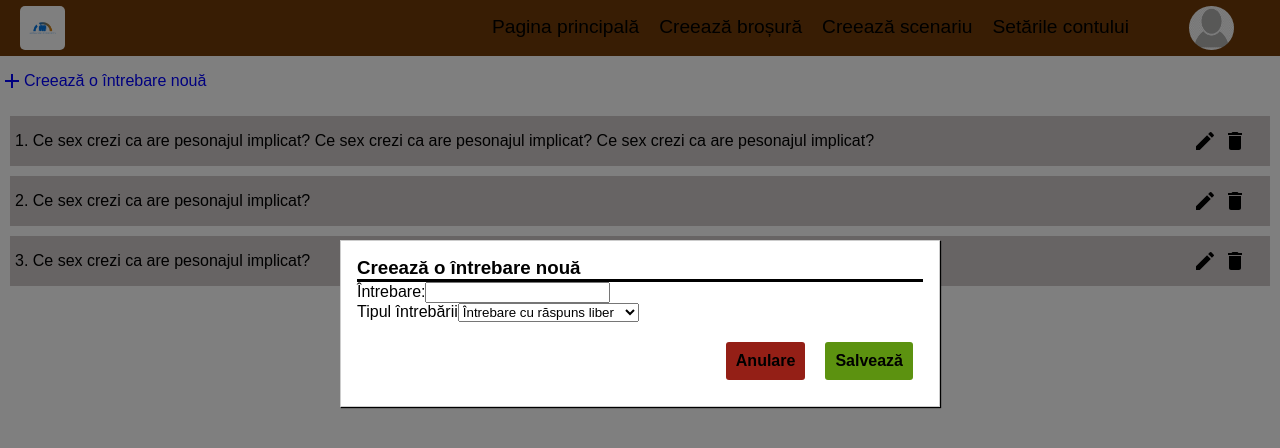
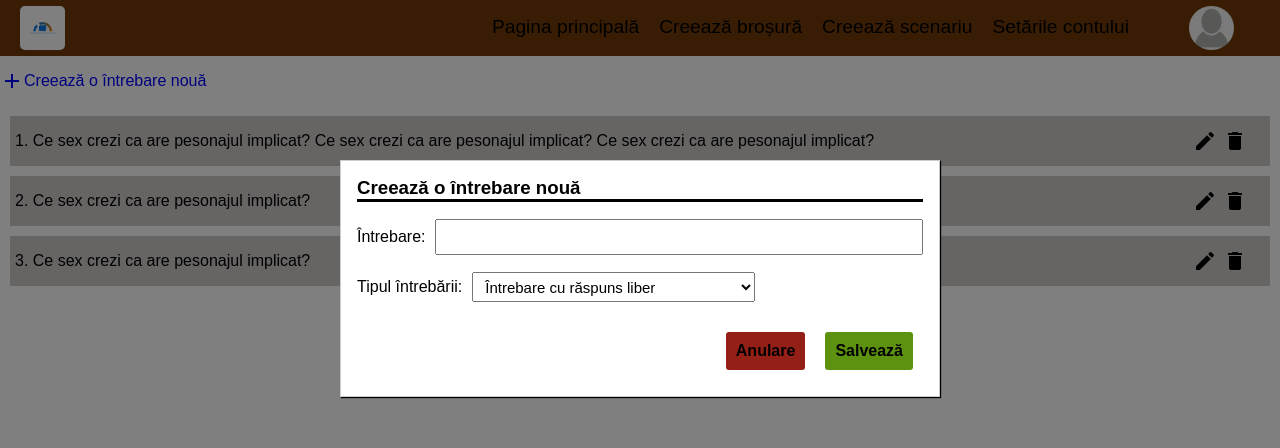
Before and after one commit to LeancaBogdan/ManagingConflicts, a React (Create React App) app in the folder managing_conflicts/: page / in a window 1280 px wide. Both pictures are taken after a click on the element "Creează o întrebare nouă". Shown: the top 448 px of the page. Built offline with nearby package versions, Linux system fonts and the light colour scheme.

Commit message:
create question

```diff
--- a/managing_conflicts/src/components/QuestionsList/QuestionModal/BinaryAnswer/BinaryAnswer.js
+++ /dev/null
@@ -1,15 +0,0 @@
-import React from 'react';
-
-import classes from './BinaryAnswer.module.css';
-
-const binaryAnswer = (props) => {
-  return (
-    <div>
-      <label>Variante de răspuns:</label>
-      <input />
-      <input />
-    </div>
-  );
-}
-
-export default binaryAnswer;
--- /dev/null
+++ b/managing_conflicts/src/components/QuestionsList/QuestionModal/OptionsList/Option/Option.js
@@ -0,0 +1,29 @@
+import React from 'react';
+
+import classes from './Option.module.css';
+import Add from '@material-ui/icons/Add';
+import Remove from '@material-ui/icons/Remove'
+
+const option = (props) => {
+  let plus = null
+  let minus = null
+
+  if (props.plus) {
+    plus = <Add className={classes.Add} onClick={() => props.plusClicked(props.index)}/>
+  }
+
+  if (props.minus) {
+    minus = <Remove className={classes.Remove} onClick={() => props.minusClicked(props.index)}/>
+  }
+
+  return (
+    <div className={classes.Option}>
+      <p>{props.index}</p>
+      <input value={props.optionValue} onChange={(e) => props.edited(props.index, e)}/>
+      {plus}
+      {minus}
+    </div>
+  );
+}
+
+export default option;
--- /dev/null
+++ b/managing_conflicts/src/components/QuestionsList/QuestionModal/OptionsList/Option/Option.module.css
@@ -0,0 +1,26 @@
+.Option {
+  display: flex;
+  flex-direction: row;
+  margin: 5px;
+  height: 30px;
+  align-items: center;
+}
+
+.Option input {
+  height: 100%;
+  font-size: 15px;
+  margin-left: 10px;
+  padding-left: 8px;
+}
+
+.Remove {
+  color: red;
+}
+
+.Add:hover {
+  cursor: pointer;
+}
+
+.Remove:hover {
+  cursor: pointer;
+}
--- /dev/null
+++ b/managing_conflicts/src/components/QuestionsList/QuestionModal/OptionsList/OptionsList.js
@@ -0,0 +1,30 @@
+import React from 'react';
+
+import classes from './OptionsList.module.css';
+import Option from './Option/Option'
+
+
+const optionsList = (props) => {
+  const options = Object.keys(props.options)
+    .map( key => {
+      const displayPlus = parseInt(key) === Object.keys(props.options).length && props.type === "likert"
+      const displayMinus = displayPlus && Object.keys(props.options).length > 2
+      return <Option
+        key={key}
+        index={key}
+        optionValue={props.options[key]}
+        minus={displayMinus}
+        minusClicked={props.minusClicked}
+        plus={displayPlus}
+        plusClicked={props.plusClicked}
+        edited={props.edited}/>
+    })
+
+  return (
+    <div className={classes.OptionsList}>
+      {options}
+    </div>
+  );
+}
+
+export default optionsList
--- /dev/null
+++ b/managing_conflicts/src/components/QuestionsList/QuestionModal/OptionsList/OptionsList.module.css
@@ -0,0 +1,6 @@
+.OptionsList {
+  display: flex;
+  flex-direction: column;
+  height: 100px;
+  margin: 15px;
+}
--- a/managing_conflicts/src/components/QuestionsList/QuestionModal/QuestionModal.js
+++ b/managing_conflicts/src/components/QuestionsList/QuestionModal/QuestionModal.js
@@ -3,15 +3,22 @@ import React from 'react';
 import classes from './QuestionModal.module.css';
 import Auxiliary from '../../../hoc/Auxiliary/Auxiliary';
 import Button from '../../UI/Button/Button';
-import BinaryAnswer from './BinaryAnswer/BinaryAnswer'
+import OptionsList from './OptionsList/OptionsList';
 
 const questionModal = (props) => {
   const title = props.action === "create" ? "Creează o întrebare nouă" : "Editează aceasta întrebare"
 
-  let answers = null
-
-  if (props.questionType === "binary"){
-    answers = <BinaryAnswer />
+  let options = null
+  if (props.questionType === "binary" || props.questionType === "likert") {
+    options = <div className={classes.Options}>
+                <label>Variante de răspuns:</label>
+                <OptionsList
+                  type={props.questionType}
+                  options={props.options}
+                  plusClicked={props.plusClicked}
+                  minusClicked={props.minusClicked}
+                  edited={props.optionEdited}/>
+              </div>
   }
 
   return (
@@ -19,19 +26,18 @@ const questionModal = (props) => {
       <h3 className={classes.ModalTitle}>{title}</h3>
       <div className={classes.Question}>
         <label>Întrebare:</label>
-        <input onChange={props.questionChanged} />
+        <input
+          onChange={props.questionChanged}/>
       </div>
       <div className={classes.Type}>
-        <label>Tipul întrebării</label>
+        <label>Tipul întrebării:</label>
         <select onChange={props.typeChanged}>
           <option value="free-answer">Întrebare cu răspuns liber</option>
           <option value="binary">Întrebare cu răspuns binar</option>
           <option value="likert">Întrebare cu răspuns Likert</option>
         </select>
       </div>
-      <div>
-        {answers}
-      </div>
+      {options}
       <div className={classes.Button}>
         <Button
           btnType="Danger"
--- a/managing_conflicts/src/components/QuestionsList/QuestionModal/QuestionModal.module.css
+++ b/managing_conflicts/src/components/QuestionsList/QuestionModal/QuestionModal.module.css
@@ -3,6 +3,44 @@
   width: 100%;
   height: auto;
   border-bottom: 3px solid black;
+}
+
+.Question {
+  height: 30px;
+  margin-top: 20px;
+  margin-bottom: 20px;
+  display: flex;
+  flex-direction: row;
+  align-items: center;
+}
+
+.Question input {
+  height: 100%;
+  width: 100%;
+  font-size: 15px;
+  margin-left: 10px;
+  padding-left: 8px;
+}
+
+.Type {
+  height: 30px;
+  margin-top: 20px;
+  margin-bottom: 20px;
+  display: flex;
+  flex-direction: row;
+  align-items: center;
+}
+
+.Type select {
+  height: 100%;
+  width: 50%;
+  font-size: 15px;
+  margin-left: 10px;
+  padding-left: 8px;
+}
+
+.Options {
+  margin-bottom: 20px;
 }
 
 .Button {
--- a/managing_conflicts/src/components/UI/Modal/Modal.module.css
+++ b/managing_conflicts/src/components/UI/Modal/Modal.module.css
@@ -7,9 +7,10 @@
   box-shadow: 1px 1px 1px black;
   padding: 16px;
   left: 15%;
-  top: 30%;
+  top: 20%;
   box-sizing: border-box;
   transition: all 0.3s ease-out;
+  overflow: scroll;
 }
 
 @media (min-width: 600px) {
--- a/managing_conflicts/src/containers/Scenario/Scenario.js
+++ b/managing_conflicts/src/containers/Scenario/Scenario.js
@@ -1,4 +1,4 @@
-import React, { Component } from 'react';
+import React, { Component, createContext } from 'react';
 
 import Auxiliary from '../../hoc/Auxiliary/Auxiliary';
 import Modal from '../../components/UI/Modal/Modal';
@@ -10,17 +10,17 @@ const questions = [
   {
     question: "Ce sex crezi ca are pesonajul implicat? Ce sex crezi ca are pesonajul implicat? Ce sex crezi ca are pesonajul implicat?",
     type: "binary",
-    answers: []
+    options: null
   },
   {
     question: "Ce sex crezi ca are pesonajul implicat?",
     type: "binary",
-    answers: []
+    options: null
   },
   {
     question: "Ce sex crezi ca are pesonajul implicat?",
     type: "binary",
-    answers: []
+    options: null
   }
 ]
 
@@ -29,13 +29,17 @@ class Scenario extends Component {
     name: '',
     description: '',
     questions: questions,
-    currentQuestion: null,
+    currentQuestion: {
+      question: '',
+      type: '',
+      options: null,
+    },
     actionType: 'create',
     showModal: false,
     newQuestion: {
       question: '',
       type: '',
-      answers: null
+      options: null,
     }
   }
 
@@ -44,11 +48,24 @@ class Scenario extends Component {
   }
 
   addScenarioCancelHandler = () => {
-    this.setState({showModal: false})
+    const newQuestion = {
+      question: '',
+      type: '',
+      options: null,
+    }
+    this.setState({showModal: false, newQuestion: newQuestion})
   }
 
   addScenarioHandler = () => {
-    alert("O noua intrebare va fi adaugata")
+    const question = {...this.state.newQuestion}
+    const questions = [...this.state.questions]
+    questions.push(question)
+    const newQuestion = {
+      question: '',
+      type: '',
+      options: null,
+    }
+    this.setState({questions: questions, newQuestion: newQuestion, showModal: false})
   }
 
   questionChangedHandler = (event) => {
@@ -56,25 +73,50 @@ class Scenario extends Component {
     const updatedQuestion = {...this.state.newQuestion}
     updatedQuestion.question = newQuestion
     this.setState({newQuestion: updatedQuestion})
-    console.log(newQuestion)
-    console.log(this.state)
   }
 
   typeChangedHandler = (event) => {
     const newType = event.target.value
     const updatedQuestion = {...this.state.newQuestion}
     updatedQuestion.type = newType
+    if ( newType === "binary" || newType === "likert") {
+      updatedQuestion.options = {
+        1: "",
+        2: "",
+      }
+    }
     this.setState({newQuestion: updatedQuestion})
-    console.log(updatedQuestion)
-    console.log(this.state.newQuestion)
   }
 
   editQuestionHandler = (index) => {
-    this.setState({showModal: true, actionType: 'edit'})
+    const questions = this.state.questions
+    const currentQuestion = questions[index]
+    this.setState({currentQuestion: currentQuestion, showModal: true, actionType: 'edit'})
   }
 
   removeQuestionHandler = (index) => {
+    const updatedQuestions = [...this.state.questions]
+    updatedQuestions.splice(index, 1)
+    this.setState({questions: updatedQuestions})
+  }
 
+  addOptionHandler = (key) => {
+    key = parseInt(key)
+    const updatedQuestion = {...this.state.newQuestion}
+    updatedQuestion.options[key+1] = ""
+    this.setState({newQuestion: updatedQuestion})
+  }
+
+  removeOptionHandler = (key) => {
+    let updatedQuestion = {...this.state.newQuestion}
+    delete updatedQuestion.options[key]
+    this.setState({newQuestion: updatedQuestion})
+  }
+
+  editOptionHandler = (key, event) => {
+    const updatedQuestion = {...this.state.newQuestion}
+    updatedQuestion.options[key] = event.target.value
+    this.setState({newQuestion: updatedQuestion})
   }
 
   render() {
@@ -86,10 +128,15 @@ class Scenario extends Component {
             <QuestionModal
               action={this.state.actionType}
               questionType={this.state.newQuestion.type}
+              options={this.state.newQuestion.options}
               questionChanged={this.questionChangedHandler}
               typeChanged={this.typeChangedHandler}
               canceled={this.addScenarioCancelHandler}
               saved={this.addScenarioHandler}
+              plusClicked={this.addOptionHandler}
+              minusClicked={this.removeOptionHandler}
+              optionEdited={this.editOptionHandler}
+              currentQuestion={this.state.currentQuestion}
               />
           </Modal>
         <Add clicked={this.addScenarioClicked}>Creează o întrebare nouă</Add>
```
Also changed, not shown: managing_conflicts/src/components/QuestionsList/QuestionModal/BinaryAnswer/BinaryAnswer.module.css (deleted).
